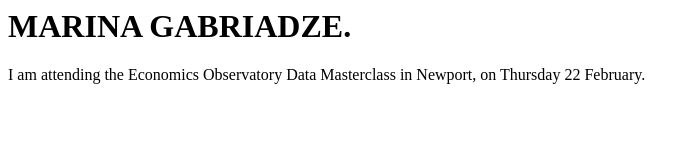
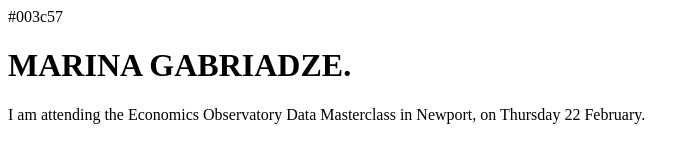
Before and after one commit to MGAB25/MGAB25.GitHub.io, a plain HTML site: page index.html in a window 1280 px wide. Shown: the whole page, without its empty margins (0-700 px from the left). Drawn offline with Linux system fonts and the light colour scheme.

Commit message:
Update index.html

```diff
--- a/index.html
+++ b/index.html
@@ -1,5 +1,6 @@
 <html>
   <body>
+    #003c57
     <h1>MARINA GABRIADZE.</h1>
   <p> I am attending the Economics Observatory Data Masterclass in Newport, on Thursday 22 February.</p>
   </body>
```
